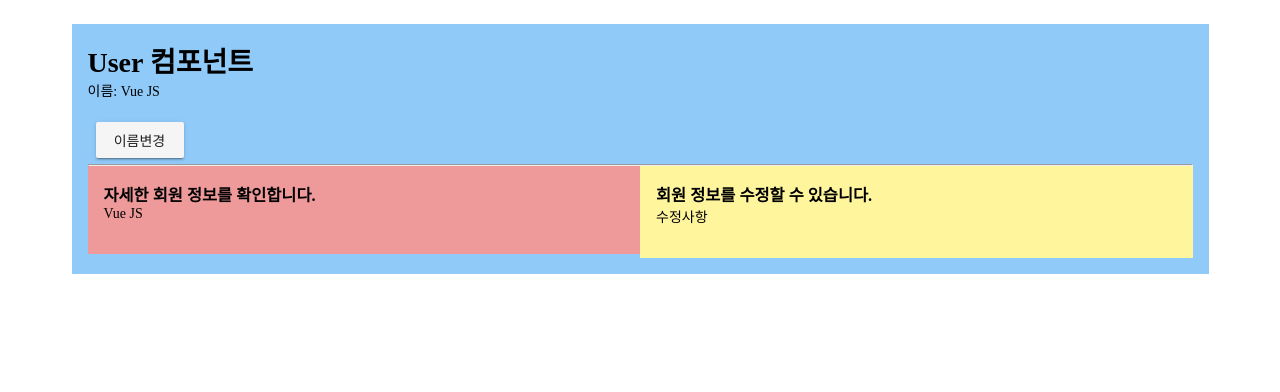
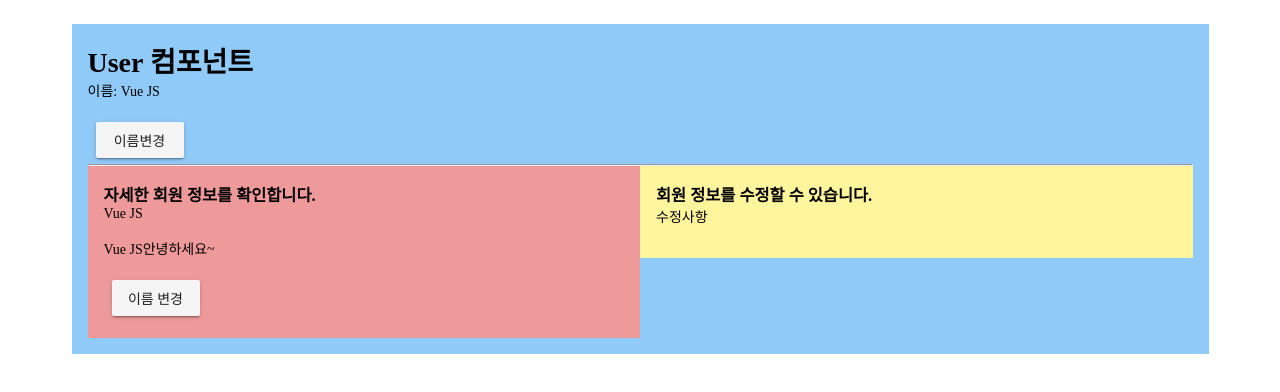
Before and after one commit to lilis7575/vue-cli-create, a Vue app: page / in a window 1280 px wide. Shown: the top 392 px of the page. Built offline with nearby package versions, Linux system fonts and the light colour scheme.

Commit message:
Vue CLI 3.0 시작하기 - 06
부모 > 자식으로 값 전달

```diff
--- a/src/components/UserDetail.vue
+++ b/src/components/UserDetail.vue
@@ -2,14 +2,32 @@
   <div class="red lighten-3 pa-3">
     <h3>자세한 회원 정보를 확인합니다.</h3>
     <p>{{ nameOfChild }}</p>
+    <p>{{ sayHello }}</p>
+    <v-btn @click="switchName()">이름 변경</v-btn>
   </div>
 </template>
 
 <script>
 export default {
-  props: ["nameOfChild"],
+  props: {
+    nameOfChild: {
+      type: String,
+      // required: true,
+      default: "기본값입니다."
+    }
+  },
   data() {
     return {};
+  },
+  computed: {
+    sayHello() {
+      return this.nameOfChild + "안녕하세요~";
+    }
+  },
+  methods: {
+    switchName() {
+      this.nameOfChild = "컴퓨터";
+    }
   }
 };
 </script>
```
